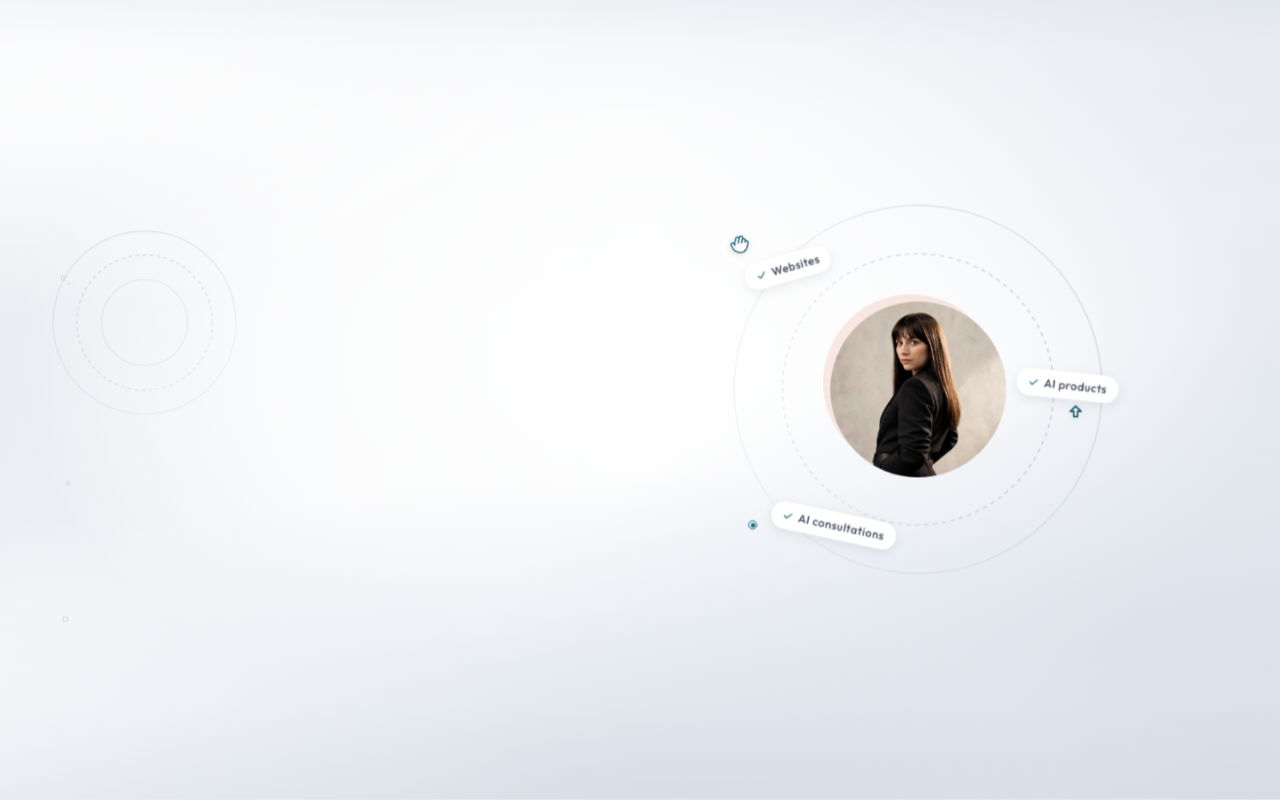
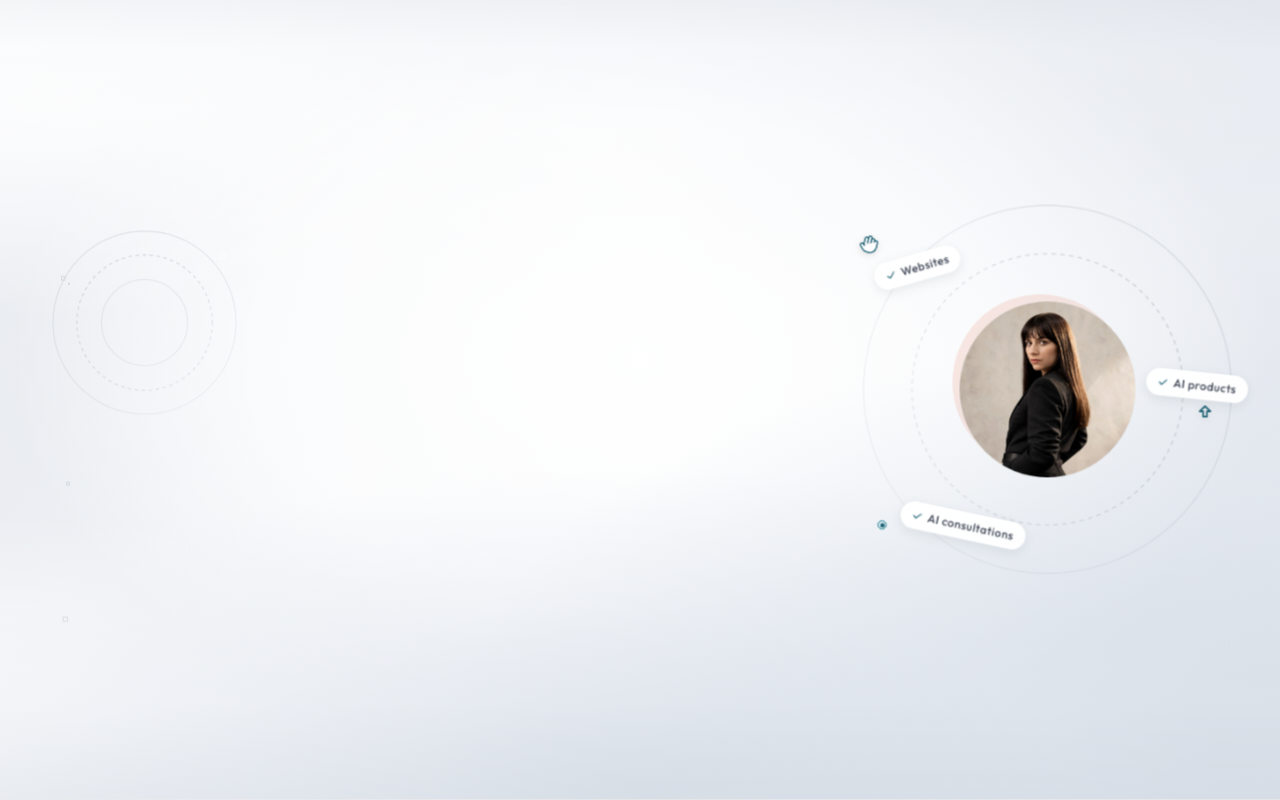
Before and after one commit to Irene2828/porfoliojuly, a Next.js app: page / in a window 1280 px wide. Shown: the top 800 px of the page. Built offline with nearby package versions, Linux system fonts and the light colour scheme; no server answers; the database is empty.

Commit message:
feat(hero): move 'or' to line 2 of headline and pull right image/circles composition back into balanced position

```diff
--- a/src/app/index.css
+++ b/src/app/index.css
@@ -448,8 +448,8 @@ h1, h2, h3, h4, h5, h6 {
   }
 
   /* 3 distinct lines:
-     Line 1: "Looking for a custom"
-     Line 2: "website or an internal AI tool"
+     Line 1: "Looking for a custom website"
+     Line 2: "or an internal AI tool"
      Line 3: "to scale your business?" */
   .v2-theme .headline-line {
     display: block !important;
@@ -853,10 +853,10 @@ h1, h2, h3, h4, h5, h6 {
     margin: 0 auto !important;
   }
 
-  /* Shift circle decor and image 15% more to the left from the right edge on desktop */
+  /* Balanced position for circle decor and image on desktop */
   .v2-theme .hero-image-wrapper {
     position: relative !important;
-    right: clamp(4.5rem, 15vw, 18rem) !important;
+    right: clamp(1rem, 3.5vw, 4.5rem) !important;
     top: -2.8rem !important;
     margin-right: 0 !important;
     animation: none !important;
--- a/src/app/v2/components/HeroV2.tsx
+++ b/src/app/v2/components/HeroV2.tsx
@@ -81,10 +81,10 @@ export default function HeroV2() {
               >
                 <h1 className="hero-statement hero-statement-anim" style={{ display: 'flex', flexDirection: 'column', gap: '0px', lineHeight: '1.12' }}>
                   <span className="headline-line headline-light">
-                    Looking for a <span className="headline-spaced-word headline-emphasis-custom" style={{ fontStyle: 'italic', fontWeight: 500 }}>custom website</span> or
+                    Looking for a <span className="headline-spaced-word headline-emphasis-custom" style={{ fontStyle: 'italic', fontWeight: 500 }}>custom website</span>
                   </span>
                   <span className="headline-line headline-light">
-                    an <span className="headline-spaced-word headline-emphasis-custom" style={{ fontStyle: 'italic', fontWeight: 500 }}>internal AI tool</span>
+                    or an <span className="headline-spaced-word headline-emphasis-custom" style={{ fontStyle: 'italic', fontWeight: 500 }}>internal AI tool</span>
                   </span>
                   <span className="headline-line headline-light">
                     to <span className="headline-italic-thinner" style={{ fontStyle: 'italic', fontWeight: 200, opacity: 0.95 }}>scale your business?</span>
```
